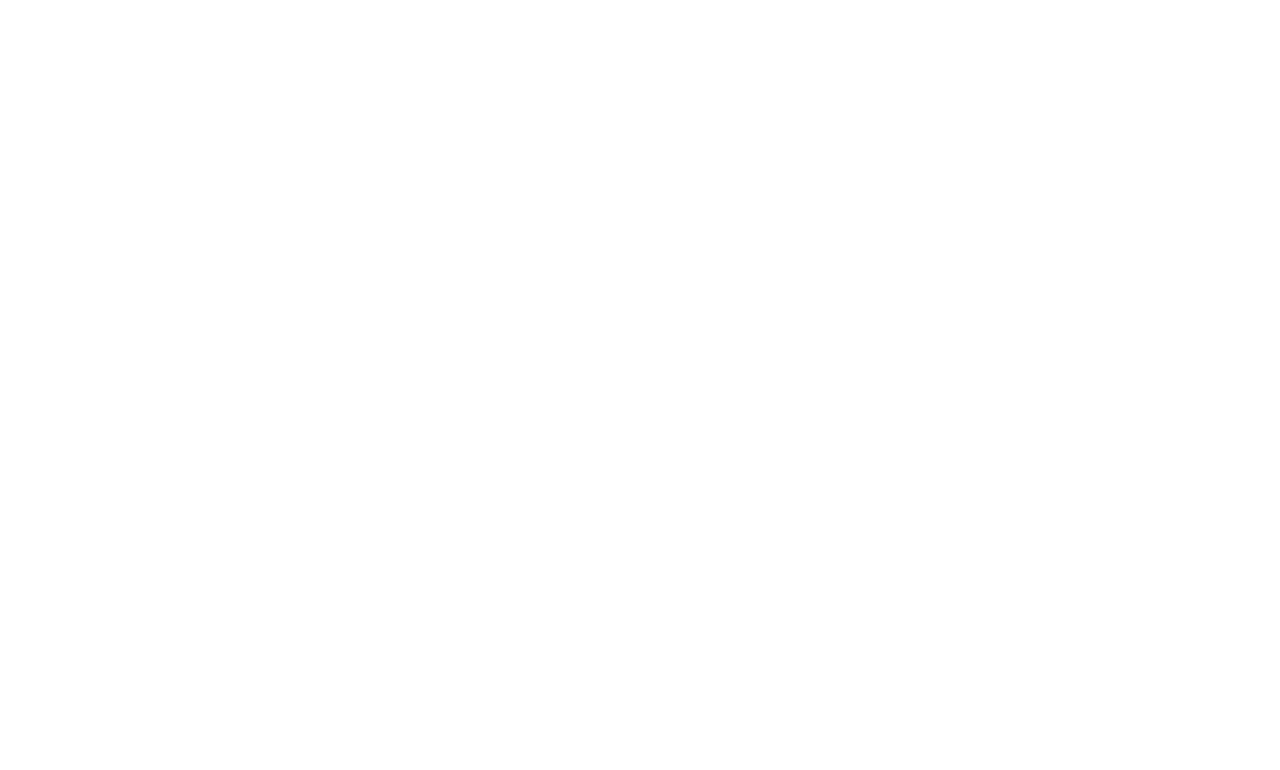
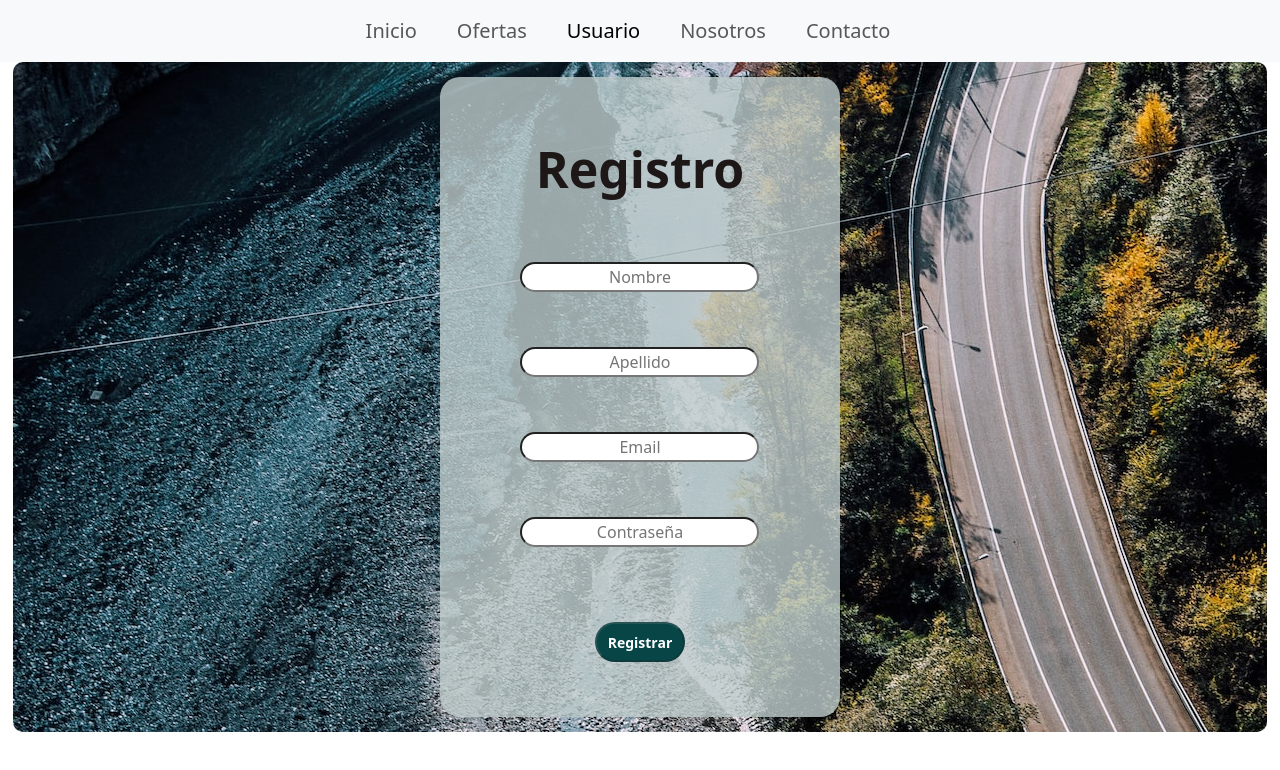
Before and after one commit to Ramiroaya/CarShop, a React (Create React App) app in the folder client/: page /usuario/registro in a window 1280 px wide. Before the commit this address had no page. Shown: the top 770 px of the page. Built offline with nearby package versions, Linux system fonts and the light colour scheme.

Commit message:
componente Formulario de Registro y Css, creacion de componente Credito

```diff
--- a/client/src/App.js
+++ b/client/src/App.js
@@ -6,10 +6,14 @@
 import Ofertas from './components/Ofertas';
 import Nosotros from './components/Nosotros';
 import Login from './pages/Login';
-import Contacto from './components/Contacto';
 import NavBarHeader from './components/navBarHeader/NavBarHeader';
  import Layout from './pages/layout';
 import Vistas from './pages/vistas';
+import FeedbackForm from './components/FeedBack';
+import NoPage from './components/NoPage';
+import Registro from './pages/Registro';
+
+
 
 function App() {
   return (
@@ -21,8 +25,10 @@
               <Route index element={<Home />} />
               <Route path="ofertas" element={<Ofertas />} />
               <Route path="usuario" element={<Login />} />
+              <Route path="/usuario/registro" element={<Registro />} />
               <Route path="nosotros" element={<Nosotros />} />
-              <Route path="contacto" element={<Contacto />} />
+              <Route path="contacto" element={<FeedbackForm />} />
+              <Route path="*" element={<NoPage />} />
              </Route>
           </Routes>
           <Routes>
--- /dev/null
+++ b/client/src/components/NoPage.jsx
@@ -0,0 +1,11 @@
+import React from 'react'
+
+const NoPage = () => {
+  return (
+    <div>
+        <p>Error 404, page not found</p>
+    </div>
+  )
+}
+
+export default NoPage
--- a/client/src/components/index-segurosyfinanciacionacceso.js
+++ b/client/src/components/index-segurosyfinanciacionacceso.js
@@ -7,6 +7,7 @@
 import '../css/bloques.css';
 import creditoimg from '../images/creditoimg.jpg';
 import seguroimg from '../images/seguroimg.jpg';
+import IndexCredito from '../pages/IndexCredito';
 
 const Segurosyfinanciacion = () => {
   return (
@@ -23,7 +24,9 @@
           </Col>
           <Col style={{ padding: '3vw' }}>
             <Card >
-              <Card.Img variant="top" src={creditoimg}/>
+              <a href={IndexCredito} >
+                <Card.Img variant="top" src={creditoimg}/>
+              </a>
                 <Card.Body>
                   <Card.Title>SIMULÁ TU CRÉDITO</Card.Title>
                 </Card.Body>
--- a/client/src/components/navBarHeader/NavBarHeader.jsx
+++ b/client/src/components/navBarHeader/NavBarHeader.jsx
@@ -1,14 +1,10 @@
 import React from 'react';
-import {  NavLink, Outlet } from 'react-router-dom';
-import Button from 'react-bootstrap/Button';
-import Home from '../../pages/Home';
-
-
+import { NavLink, Outlet } from 'react-router-dom';
 
 const NavBarHeader = () => {
   return (
     <>
-      <nav className="navbar navbar-expand-lg bg-body-tertiary">
+      <nav className="navbar navbar-expand-lg bg-body-tertiary justify-content-center">
         <div className="container-fluid">
           <button
             className="navbar-toggler"
@@ -21,45 +17,34 @@
           >
             <span className="navbar-toggler-icon"></span>
           </button>
-          <div className="collapse navbar-collapse" id="navbarSupportedContent">
-            <ul className="navbar-nav me-auto mb-2 mb-lg-0">
+          <div className="collapse navbar-collapse justify-content-center" id="navbarSupportedContent">
+            <ul className="navbar-nav mb-2 mb-lg-0">
               <li className="nav-item">
                 <NavLink exact to="/" className="nav-link">
-                  Inicio
+                  <span className="fs-5 me-4">Inicio</span>
                 </NavLink>
               </li>
               <li className="nav-item">
                 <NavLink exact to="/ofertas" className="nav-link">
-                  Ofertas
+                  <span className="fs-5 me-4">Ofertas</span>
                 </NavLink>
               </li>
               <li className="nav-item">
                 <NavLink exact to="/usuario" className="nav-link">
-                  Usuario
+                  <span className="fs-5 me-4">Usuario</span>
                 </NavLink>
               </li>
               <li className="nav-item">
                 <NavLink exact to="/nosotros" className="nav-link">
-                  Nosotros
+                  <span className="fs-5 me-4">Nosotros</span>
                 </NavLink>
               </li>
               <li className="nav-item">
                 <NavLink exact to="/contacto" className="nav-link">
-                  Contacto
+                  <span className="fs-5 me-4">Contacto</span>
                 </NavLink>
               </li>
             </ul>
-            <form className="d-flex" role="search">
-              <input
-                className="form-control me-2"
-                type="search"
-                placeholder="Busca Tu Vehiculo"
-                aria-label="Busca Tu Vehiculo"
-              />
-              <Button className="btn-outline-success" type="submit">
-                Click
-              </Button>
-            </form>
           </div>
         </div>
       </nav>
--- /dev/null
+++ b/client/src/css/registro.css
@@ -0,0 +1,72 @@
+.contenedor {
+    display: flex;
+    width: 98%;
+    align-items: center;
+    justify-content: center;
+    background-image: url(../images/imaged.jpg);
+    margin: auto;
+    border-radius: 10px;
+
+  }
+
+  .contenedor-form {
+    width: 90%;
+    max-width: 400px;
+    height: 70vh;
+    margin: 5px;
+    background-color: rgba(191, 204, 204, 0.8);
+    display: flex;
+    flex-direction: column;
+    justify-content: space-evenly;
+    align-items: center;
+    border-radius: 20px;
+  }
+
+  .contenedor-input {
+    border-radius: 20px;
+    text-align: center;
+  }
+
+  .contenedor-boton {
+    display: flex;
+    justify-content: center;
+    align-items: center;
+    margin-top: 20px;
+  }
+
+  .boton-registro {
+    width: 90px;
+    height: 40px;
+    border-radius: 25px;
+    background: rgb(7, 69, 71);
+    color: white;
+    font-size: 14px;
+    font-weight: bold;
+  }
+
+  .boton-registro:hover {
+    opacity: 0.6;
+  }
+
+  /* Media queries */
+  @media screen and (max-width: 768px) {
+    /* Estilos específicos para dispositivos móviles */
+    .contenedor-form {
+      height: auto;
+    }
+
+    /* Agrega más estilos específicos para dispositivos móviles si es necesario */
+  }
+
+  @media screen and (min-width: 1200px) {
+    /* Estilos específicos para pantallas grandes */
+    .contenedor {
+      padding: 10px;
+    }
+
+    .contenedor-form {
+      height: 80vh;
+    }
+
+    /* Agrega más estilos específicos para pantallas grandes si es necesario */
+  }
--- /dev/null
+++ b/client/src/pages/IndexCredito.js
@@ -0,0 +1,14 @@
+import React from 'react'
+import NavBarHeader from '../components/navBarHeader/NavBarHeader'
+import Credito from '../components/credito/Credito'
+
+const IndexCredito = () => {
+  return (
+    <div>
+        <NavBarHeader/>
+        <Credito />
+    </div>
+  )
+}
+
+export default IndexCredito
--- a/client/src/pages/Login.js
+++ b/client/src/pages/Login.js
@@ -1,4 +1,5 @@
 import React, { useState } from 'react';
+import { NavLink } from 'react-router-dom';
 import Title from '../components/login/Title';
 import Label from '../components/login/Label';
 import Input from '../components/login/Input';
@@ -83,6 +84,9 @@
               Ingresar
             </button>
           </div>
+          <NavLink exact to='./registro' className='registro'>
+            <h3 className="text-registro">Crear Cuenta</h3>
+          </NavLink>
         </div>
 
       </div>
--- /dev/null
+++ b/client/src/pages/Registro.js
@@ -0,0 +1,101 @@
+import React from 'react';
+import { useState } from 'react';
+
+import '../css/registro.css';
+import Title from '../components/login/Title';
+
+
+const Registro = () => {
+    const [ nombre, setNombre ] = useState('');
+    const [apellido, setApellido ] = useState('');
+    const [email, setEmail] = useState('');
+    const [password, setPassword] = useState('');
+    const errorMessage= validate(nombre, apellido, email, password);
+
+
+  return (
+    <div className="contenedor">
+        <form className='contenedor-form'
+            onSubmit={ev => {
+                ev.preventDefault()
+                registrarUsuario(nombre, apellido, email, password);
+            }}>
+            <Title text='Registro'/>
+            <input className='contenedor-input'
+                type='text'
+                name='nombre'
+                placeholder='Nombre'
+                autoComplete='off'
+                value={nombre}
+                onChange={ev => setNombre(ev.target.value)}
+            ></input>
+            <input className='contenedor-input'
+                type='text'
+                name='apellido'
+                placeholder='Apellido'
+                autoComplete='off'
+                value={apellido}
+                onChange={ev => setApellido(ev.target.value)}
+            ></input>
+            <input className='contenedor-input'
+                type='text'
+                name='email'
+                placeholder='Email'
+                autoComplete='off'
+                value={email}
+                onChange={ev => setEmail(ev.target.value)}
+            ></input>
+            <input className='contenedor-input'
+                type='password'
+                name='password'
+                placeholder='Contraseña'
+                autoComplete='off'
+                value={password}
+                onChange={ev => setPassword(ev.target.value)}
+            ></input>
+
+            <div className='contenedor-boton'>
+                <button  className='boton-registro'type='submit' disabled={errorMessage}>
+                    Registrar
+                </button>
+            </div>
+        </form>
+    </div>
+  )
+};
+
+const validate = ( nombre, apellido, email, password ) => {
+
+    if(!email.includes('@')) return 'Email incorrecto'
+    if(password.length < 4) return 'Password vulnerable';
+};
+
+
+
+const registrarUsuario = (nombre, apellido, email, password) => {
+
+  }
+
+  // Verificar si el usuario ya está registrado por su email
+  /*const usuarioExistente = usuarios.find(usuario => usuario.email === email);
+  if (usuarioExistente) {
+    alert('El usuario ya está registrado.');
+
+  }*/
+
+  // Crear un nuevo objeto de usuario
+  /*const nuevoUsuario = {
+    nombre,
+    apellido,
+    email,
+    password
+  };
+  usuarios.push(nuevoUsuario);
+  const usuariosData = JSON.stringify(usuarios, null, 2);
+  fs.writeFileSync('usuarios.json', usuariosData);
+
+  alert('Registro exitoso!');*/
+
+
+
+export default Registro;
```
Also changed, not shown: client/src/components/credito/Credito.jsx (+48 -8 lines), client/src/components/login/Login.css (+62 -25 lines).
